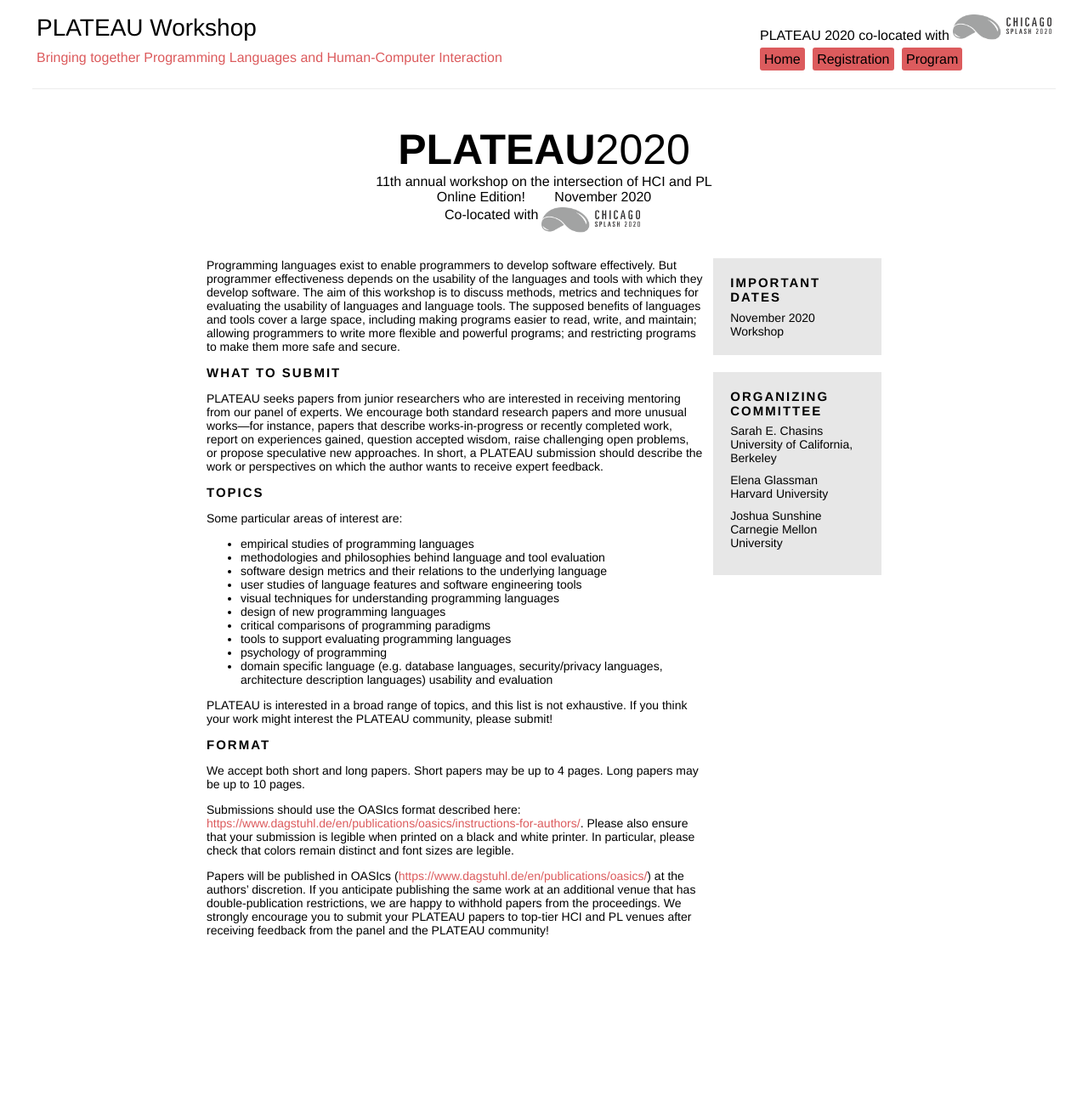
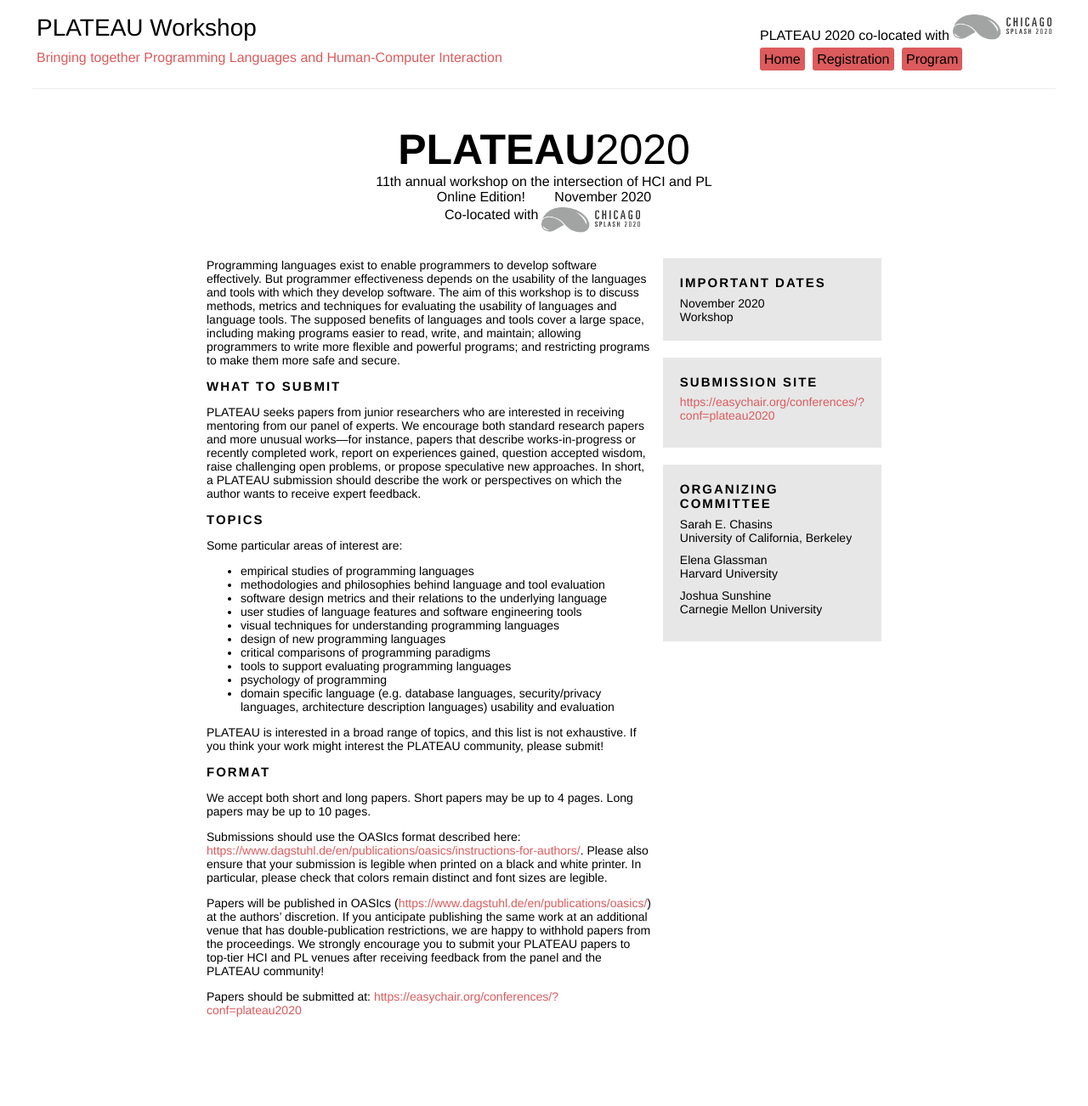
Before and after one commit to plateau-workshop/plateau-2020, a Jekyll site: the page built from index.html, in a window 1280 px wide. Shown: the whole page at 85% size. Built offline with Jekyll 4.4.1, drawn with Linux system fonts in a browser that asks for light colours; before the commit the page ends 1208 px from its top, so only the background shows below that; some of the changed lines change nothing that is shown.

Commit message:
Update _config.yml

```diff
--- a/_config.yml
+++ b/_config.yml
@@ -11,7 +11,7 @@ nth_plateau: "11th"
 location: "Online Edition!"
 workshop_date: "November 2020"
 submission_date: "September 4, 2020"
-# submission_site:
+submission_site: "https://easychair.org/conferences/?conf=plateau2020"
 # room_number_or_description:
 # registration_site:
 
```
